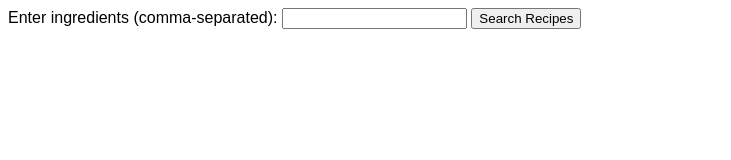
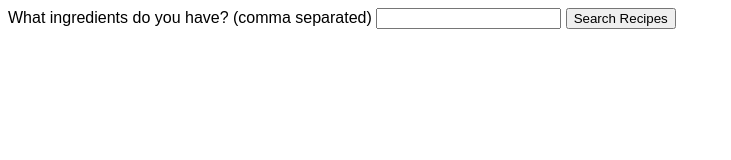
Before and after one commit to ThatCoder8/cooking_solved, a plain HTML site: page index.html in a window 1280 px wide. Shown: the whole page, without its empty margins (0-731 px from the left). Drawn offline with Linux system fonts and the light colour scheme.

Commit message:
cookingTools \

```diff
--- a/index.html
+++ b/index.html
@@ -7,7 +7,7 @@
   </head>
   <body>
     <div>
-      <label for="ingredients">Enter ingredients (comma-separated): </label>
+      <label for="ingredients">What ingredients do you have? (comma separated) </label>
       <input type="text" id="ingredients" />
       <button onclick="searchRecipes()">Search Recipes</button>
     </div>
```
